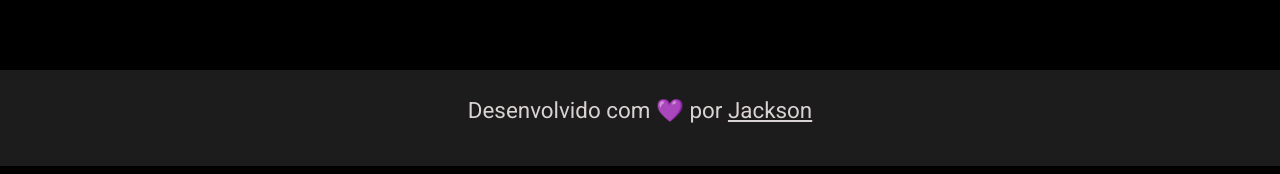
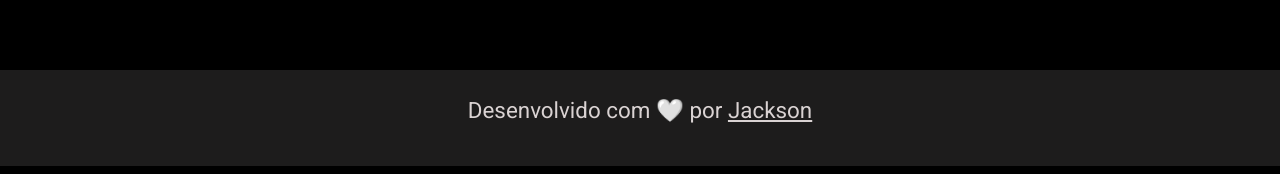
Before and after one commit to jacks0nsilva/movies-on, a React (Vite) app: page /favoritos in a window 1280 px wide. Shown: the part 195-369 px from the top of the page. Built offline with nearby package versions, Linux system fonts and the light colour scheme.

Commit message:
coração do footer alterado

```diff
--- a/src/components/Footer.jsx
+++ b/src/components/Footer.jsx
@@ -1,10 +1,11 @@
 import React from 'react';
 import styles from '../styles/Footer.module.css';
+
 
 const Footer = () => {
   return (
     <footer className={styles.footer}>
-        <p>Desenvolvido com 💜 por <a className={styles.link} href="https://github.com/jacks0nsilva" target='_blank'>Jackson</a></p>
+        <p>Desenvolvido com 🤍 por <a className={styles.link} href="https://github.com/jacks0nsilva" target='_blank'>Jackson</a></p>
     </footer>
   )
 }
```
